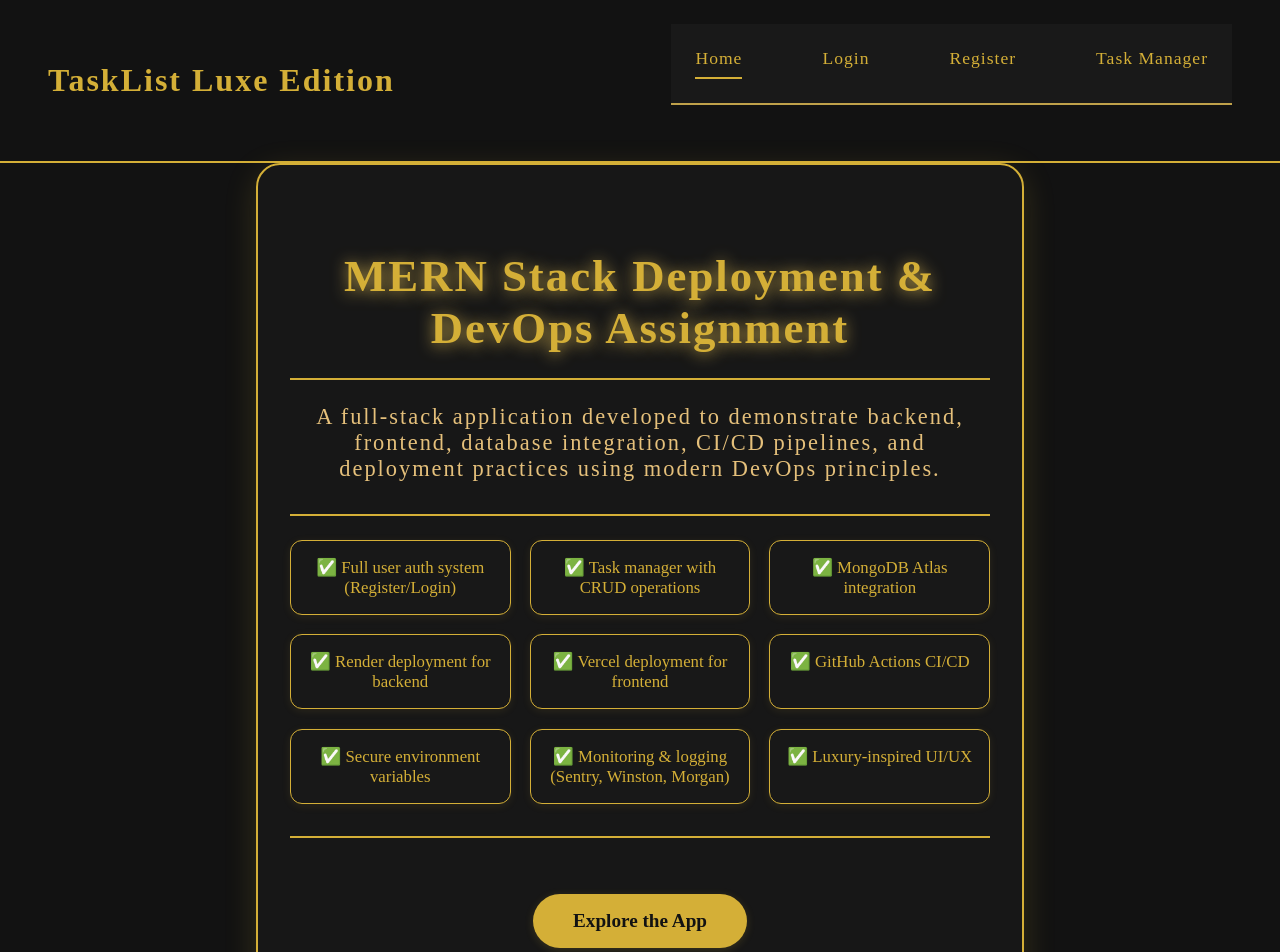
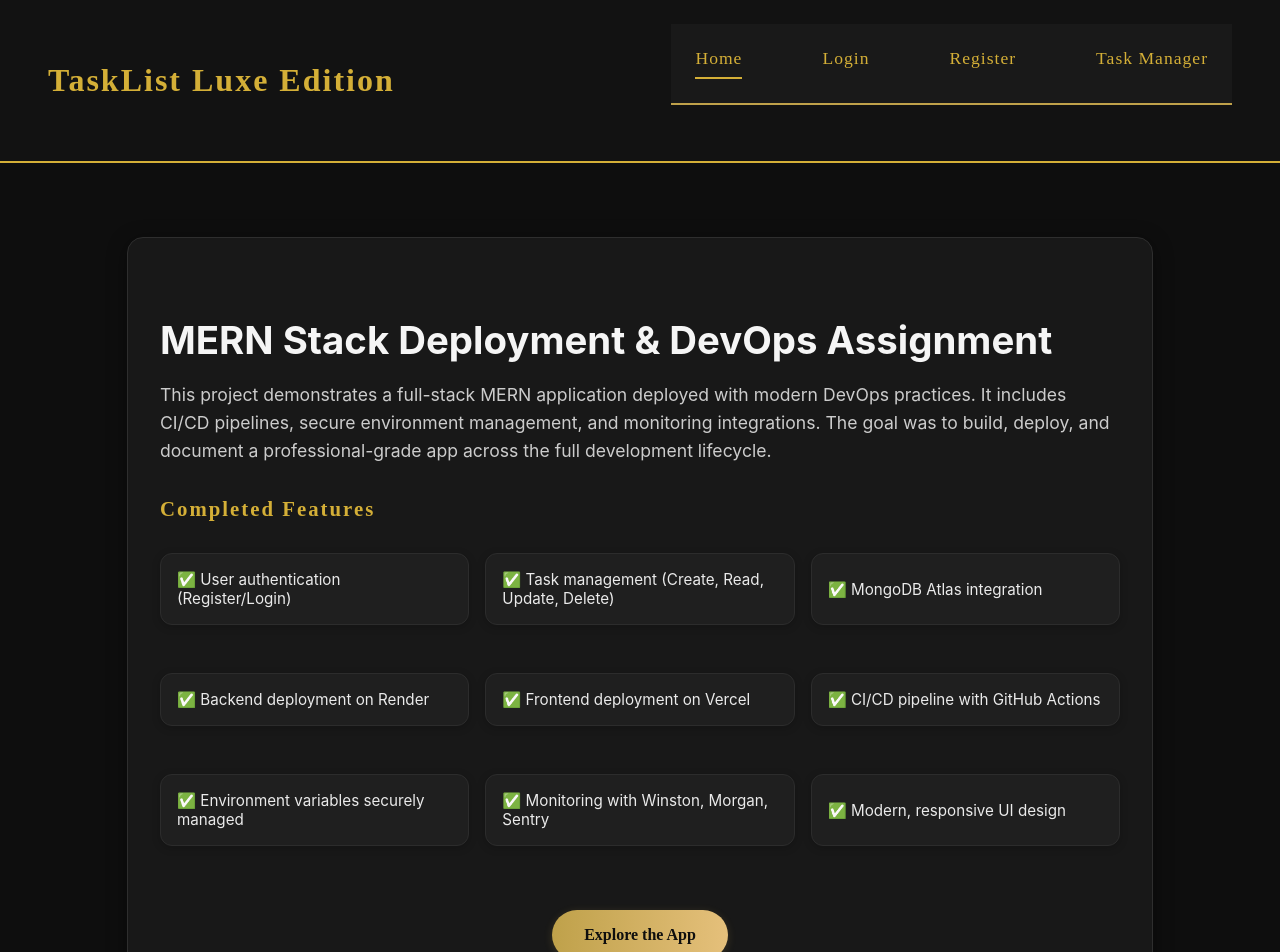
Before and after one commit to AlphaC137/week-7-deployment-assignment, a React (Create React App) app in the folder client/: page / in a window 1280 px wide. Shown: the top 952 px of the page. Built offline with nearby package versions, Linux system fonts and the light colour scheme.

Commit message:
feat: update Home page with improved layout, styling, and feature descriptions; enhance user experience

```diff
--- a/client/src/pages/Home.js
+++ b/client/src/pages/Home.js
@@ -1,93 +1,110 @@
-
 import React from 'react';
 import { useNavigate } from 'react-router-dom';
 
 const features = [
-  '✅ Full user auth system (Register/Login)',
-  '✅ Task manager with CRUD operations',
-  '✅ MongoDB Atlas integration',
-  '✅ Render deployment for backend',
-  '✅ Vercel deployment for frontend',
-  '✅ GitHub Actions CI/CD',
-  '✅ Secure environment variables',
-  '✅ Monitoring & logging (Sentry, Winston, Morgan)',
-  '✅ Luxury-inspired UI/UX',
+  'User authentication (Register/Login)',
+  'Task management (Create, Read, Update, Delete)',
+  'MongoDB Atlas integration',
+  'Backend deployment on Render',
+  'Frontend deployment on Vercel',
+  'CI/CD pipeline with GitHub Actions',
+  'Environment variables securely managed',
+  'Monitoring with Winston, Morgan, Sentry',
+  'Modern, responsive UI design',
 ];
 
 const Home = () => {
   const navigate = useNavigate();
+
   return (
     <main style={{
+      backgroundColor: '#0e0e0e',
+      color: '#f5f5f5',
       minHeight: '100vh',
       display: 'flex',
-      flexDirection: 'column',
       alignItems: 'center',
       justifyContent: 'center',
-      background: '#121212',
-      color: '#D4AF37',
-      fontFamily: 'Playfair Display, serif',
-      padding: '0 1rem',
+      padding: '4rem 1rem',
+      fontFamily: 'Inter, sans-serif',
     }}>
       <section style={{
-        maxWidth: 700,
         width: '100%',
-        background: 'rgba(24,24,24,0.98)',
-        borderRadius: 24,
-        boxShadow: '0 8px 32px rgba(212,175,55,0.18)',
-        border: '2px solid #D4AF37',
+        maxWidth: '960px',
+        background: '#181818',
         padding: '3rem 2rem',
-        textAlign: 'center',
-        marginBottom: '2rem',
+        borderRadius: '16px',
+        border: '1px solid #2e2e2e',
+        boxShadow: '0 4px 20px rgba(0,0,0,0.4)',
       }}>
         <h1 style={{
-          fontSize: '2.8rem',
+          fontSize: '2.4rem',
+          marginBottom: '1rem',
           fontWeight: 700,
-          marginBottom: '1.2rem',
-          letterSpacing: '2px',
-          color: '#D4AF37',
-          textShadow: '0 2px 16px #bfa14a',
+          color: '#f5f5f5',
         }}>
           MERN Stack Deployment & DevOps Assignment
         </h1>
-        <hr style={{ border: 'none', borderTop: '2px solid #D4AF37', margin: '1.5rem 0' }} />
+
+        <p style={{
+          fontSize: '1.1rem',
+          marginBottom: '2rem',
+          color: '#cccccc',
+          lineHeight: '1.6',
+        }}>
+          This project demonstrates a full-stack MERN application deployed with modern DevOps practices. It includes CI/CD pipelines, secure environment management, and monitoring integrations. The goal was to build, deploy, and document a professional-grade app across the full development lifecycle.
+        </p>
+
         <h2 style={{
-          fontSize: '1.4rem',
-          fontWeight: 400,
-          marginBottom: '2rem',
-          color: '#e5c07b',
+          fontSize: '1.3rem',
+          marginBottom: '1rem',
+          fontWeight: 600,
+          color: '#D4AF37',
         }}>
-          A full-stack application developed to demonstrate backend, frontend, database integration, CI/CD pipelines, and deployment practices using modern DevOps principles.
+          Completed Features
         </h2>
-        <hr style={{ border: 'none', borderTop: '2px solid #D4AF37', margin: '1.5rem 0' }} />
-        <div style={{
+
+        <ul style={{
           display: 'grid',
-          gridTemplateColumns: 'repeat(auto-fit, minmax(220px, 1fr))',
-          gap: '1.2rem',
-          marginBottom: '2rem',
+          gridTemplateColumns: 'repeat(auto-fit, minmax(240px, 1fr))',
+          gap: '1rem',
+          listStyle: 'none',
+          padding: 0,
         }}>
-          {features.map((feature, idx) => (
-            <div key={idx} style={{
-              background: '#181818',
-              borderRadius: 12,
-              border: '1px solid #D4AF37',
-              color: '#D4AF37',
-              fontSize: '1.05rem',
+          {features.map((item, index) => (
+            <li key={index} style={{
+              backgroundColor: '#1f1f1f',
               padding: '1rem',
-              boxShadow: '0 2px 8px rgba(212,175,55,0.10)',
-              fontFamily: 'Playfair Display, serif',
+              borderRadius: '12px',
+              border: '1px solid #2c2c2c',
+              color: '#eaeaea',
+              fontSize: '0.95rem',
+              boxShadow: '0 2px 8px rgba(0,0,0,0.2)',
             }}>
-              {feature}
-            </div>
+              ✅ {item}
+            </li>
           ))}
+        </ul>
+
+        <div style={{ marginTop: '2.5rem', textAlign: 'center' }}>
+          <button
+            onClick={() => navigate('/tasks')}
+            style={{
+              backgroundColor: '#D4AF37',
+              color: '#0e0e0e',
+              border: 'none',
+              padding: '1rem 2rem',
+              fontSize: '1rem',
+              fontWeight: 600,
+              borderRadius: '999px',
+              cursor: 'pointer',
+              transition: 'all 0.3s ease',
+            }}
+            onMouseEnter={e => e.target.style.boxShadow = '0 4px 12px rgba(212,175,55,0.4)'}
+            onMouseLeave={e => e.target.style.boxShadow = 'none'}
+          >
+            Explore the App
+          </button>
         </div>
-        <hr style={{ border: 'none', borderTop: '2px solid #D4AF37', margin: '1.5rem 0' }} />
-        <button
-          className="lux-btn"
-          style={{ marginTop: '2rem', fontSize: '1.2rem', padding: '1rem 2.5rem', borderRadius: '999px', fontWeight: 700 }}
-          onClick={() => navigate('/tasks')}
-        >
-          Explore the App
-        </button>
       </section>
     </main>
   );
```
